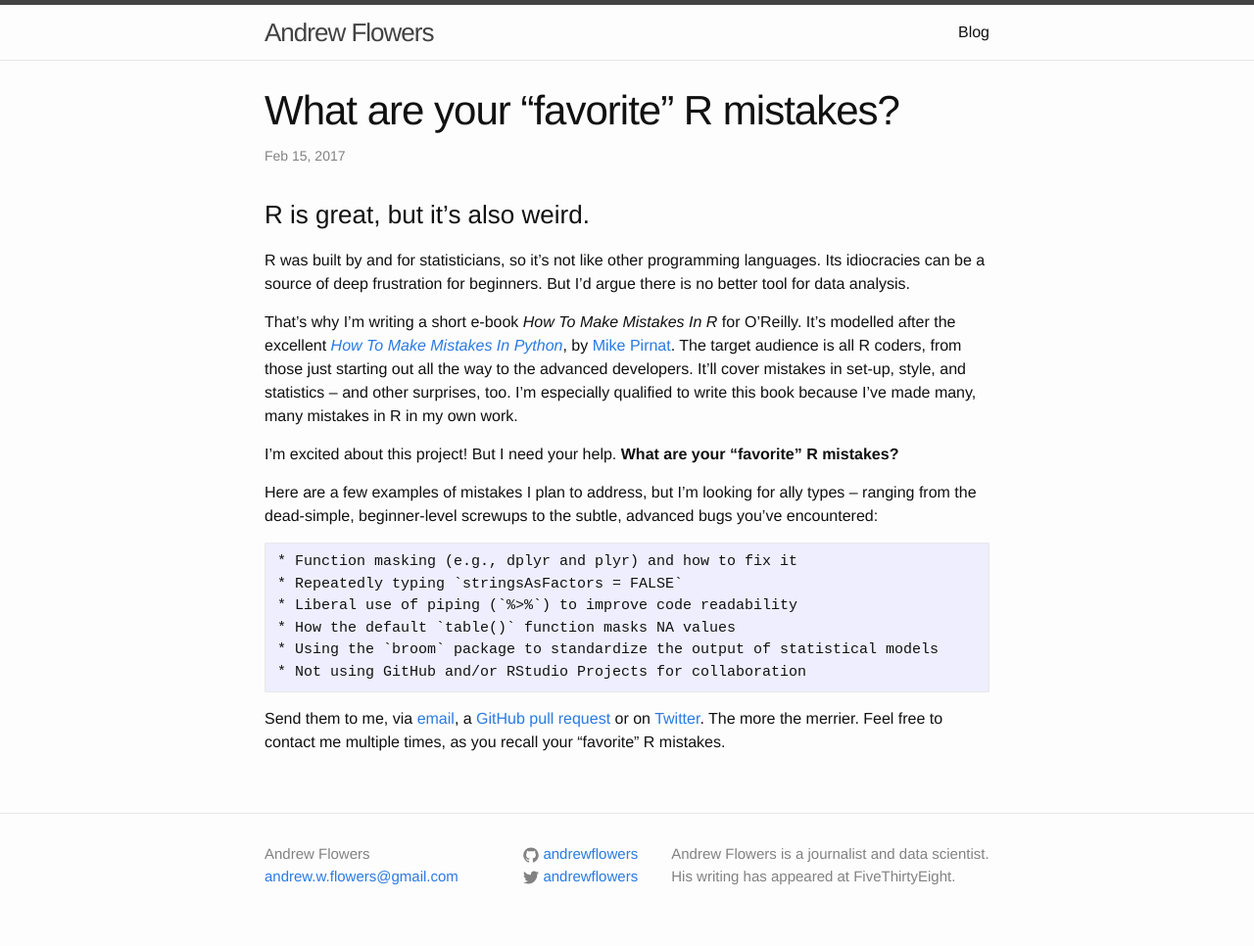
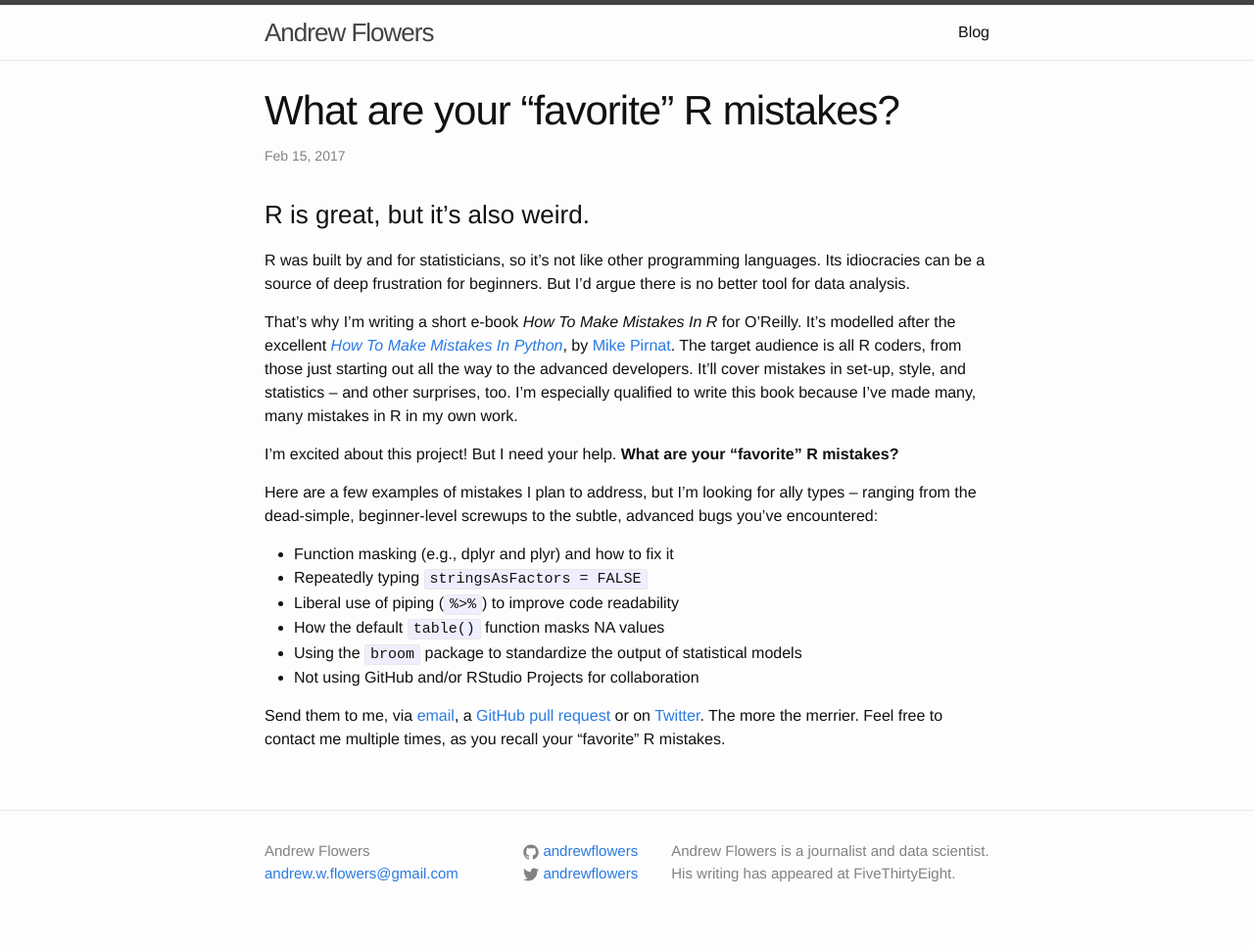
Before and after one commit to andrewflowers/andrewflowers.github.io, a Jekyll site: the page built from _posts/2017-02-15-Mistakes-in-R.md, in a window 1280 px wide. Shown: the whole page at 98% size. Built offline with Jekyll 4.4.1, drawn with Linux system fonts in a browser that asks for light colours.

Commit message:
tweak lists

```diff
--- a/_posts/2017-02-15-Mistakes-in-R.md
+++ b/_posts/2017-02-15-Mistakes-in-R.md
@@ -13,11 +13,11 @@
 
 Here are a few examples of mistakes I plan to address, but I’m looking for ally types -- ranging from the dead-simple, beginner-level screwups to the subtle, advanced bugs you’ve encountered:
 
-	* Function masking (e.g., dplyr and plyr) and how to fix it
-	* Repeatedly typing `stringsAsFactors = FALSE`
-	* Liberal use of piping (`%>%`) to improve code readability
-	* How the default `table()` function masks NA values
-	* Using the `broom` package to standardize the output of statistical models
-	* Not using GitHub and/or RStudio Projects for collaboration
+- Function masking (e.g., dplyr and plyr) and how to fix it
+- Repeatedly typing `stringsAsFactors = FALSE`
+- Liberal use of piping (`%>%`) to improve code readability
+- How the default `table()` function masks NA values
+- Using the `broom` package to standardize the output of statistical models
+- Not using GitHub and/or RStudio Projects for collaboration
 
 Send them to me, via [email](mailto:andrew.w.flowers@gmail.com), a [GitHub pull request](https://github.com/andrewflowers) or on [Twitter](https://twitter.com/andrewflowers). The more the merrier. Feel free to contact me multiple times, as you recall your “favorite” R mistakes.
```
